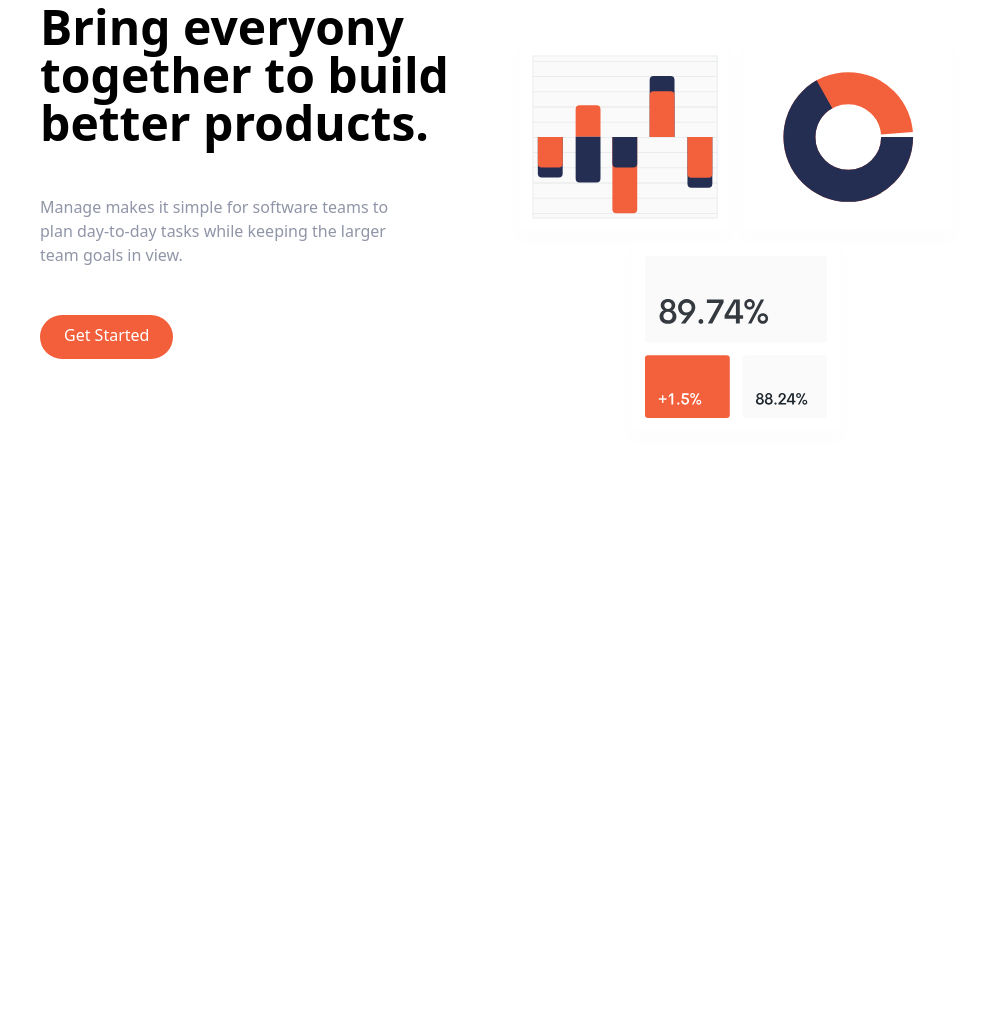
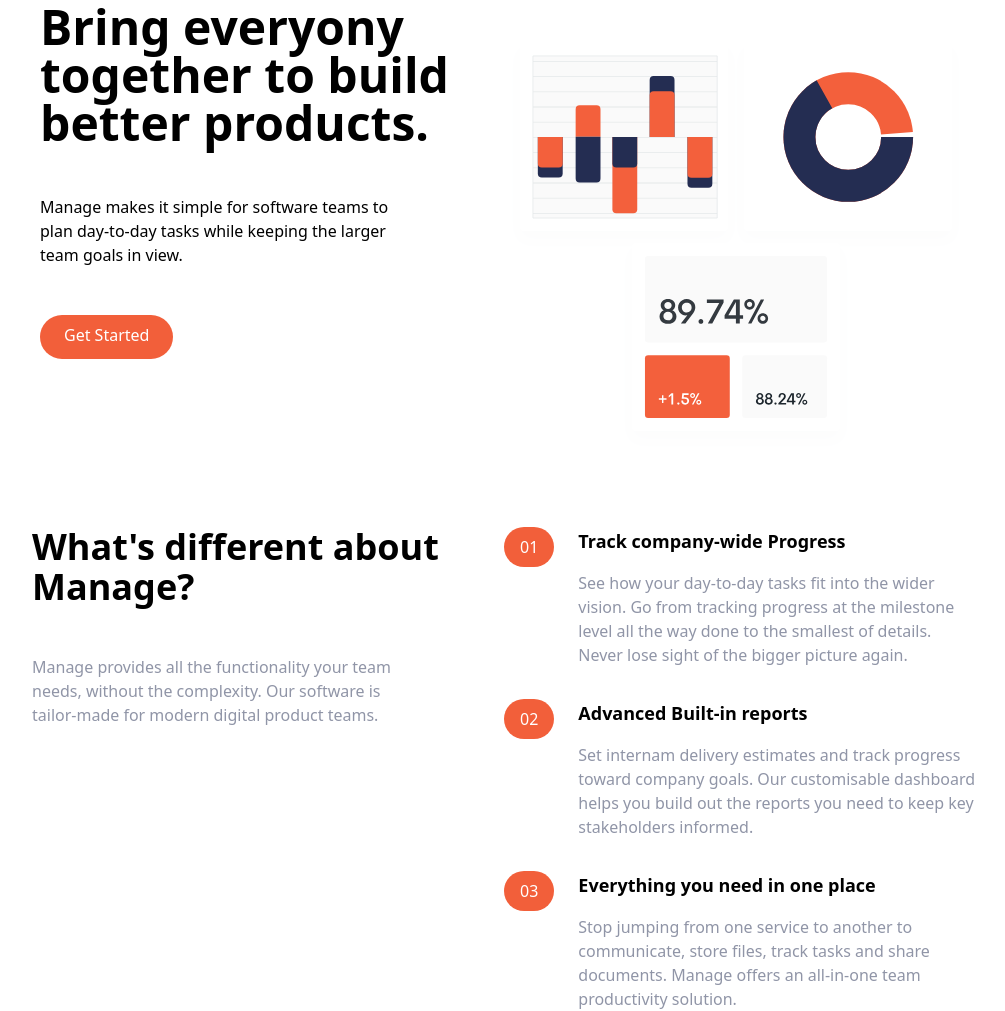
Before and after one commit to Tizsic/Tailwind-Landing-Page, a plain HTML site: page index.html in a window 1280 px wide. Shown: the part 129-1140 px from the top of the page, without its empty margins (136-1141 px from the left). Before the commit the page ends 800 px from the top, so only its background shows below. Drawn offline with Linux system fonts and the light colour scheme.

Commit message:
Sections
Added feature sections,

```diff
--- a/index.html
+++ b/index.html
@@ -1,5 +1,6 @@
 <!DOCTYPE html>
 <html lang="en">
+
 <head>
     <meta charset="UTF-8">
     <meta http-equiv="X-UA-Compatible" content="IE=edge">
@@ -7,6 +8,7 @@
     <title>Document</title>
     <link rel="stylesheet" href="/css/main.css">
 </head>
+
 <body>
     <!-- Nav bar -->
     <nav class="relative container mx-auto p-6">
@@ -16,15 +18,17 @@
                 <img src="img/logo.svg" alt="logo image">
             </div>
             <div class="hidden md:flex space-x-6">
-                <a href="#" class="hover:text-darkGreyishBlue">Pricing</a>
-                <a href="#" class="hover:text-darkGreyishBlue">Product</a>
-                <a href="#" class="hover:text-darkGreyishBlue">About Us</a>
-                <a href="#" class="hover:text-darkGreyishBlue">Careers</a>
-                <a href="#" class="hover:text-darkGreyishBlue">Community</a>
+                <a href="#" class="hover:text-darkGrayishBlue">Pricing</a>
+                <a href="#" class="hover:text-darkGrayishBlue">Product</a>
+                <a href="#" class="hover:text-darkGrayishBlue">About Us</a>
+                <a href="#" class="hover:text-darkGrayishBlue">Careers</a>
+                <a href="#" class="hover:text-darkGrayishBlue">Community</a>
             </div>
 
             <!-- button -->
-            <a href="#" class="hidden md:block p-3 px-6 pt-2 text-white bg-brightRed rounded-full baseline hover:bg-brightRedLight">Get Started</a>
+            <a href="#"
+                class="hidden md:block p-3 px-6 pt-2 text-white bg-brightRed rounded-full baseline hover:bg-brightRedLight">Get
+                Started</a>
         </div>
     </nav>
 
@@ -37,9 +41,12 @@
                 <h1 class="max-w-md text-4xl font-bold text-center md:text-5xl md:text-left">
                     Bring everyony together to build better products.
                 </h1>
-                <p class="max-w-sm text-center text-darkGreyishBlue md:text-left">Manage makes it simple for software teams to plan day-to-day tasks while keeping the larger team goals in view.</p>
+                <p class="max-w-sm text-center text-darkGreyishBlue md:text-left">Manage makes it simple for software
+                    teams to plan day-to-day tasks while keeping the larger team goals in view.</p>
                 <div class="flex justify-center md:justify-start">
-                    <a href="#" class="p-3 px-6 pt-2 text-white bg-brightRed rounded-full baseline hover:bg-brightRedLight">Get Started</a>
+                    <a href="#"
+                        class="p-3 px-6 pt-2 text-white bg-brightRed rounded-full baseline hover:bg-brightRedLight">Get
+                        Started</a>
                 </div>
             </div>
 
@@ -51,7 +58,98 @@
     </section>
 
     <!-- features section -->
+    <section id="features">
+        <!-- flex container -->
+        <div class="container flex flex-col px-4 mx-auto mt-10 space-y-12 md:space-y-0 md:flex-row">
+
+            <!-- Whats different -->
+
+            <div class="flex flex-col space-y-12 md:w-1/2">
+                <h2 class="max-w-md text-4xl font-bold text-center md:text-left">
+                    What's different about Manage?
+                </h2>
+                <p class="max-w-sm text-center text-darkGrayishBlue md:text-left">
+                    Manage provides all the functionality your team needs, without the complexity. Our software is
+                    tailor-made for modern digital product teams.
+                </p>
+            </div>
+
+            <!-- Numbered list -->
+
+            <div class="flex flex-col space-y-8 md:w-1/2">
+                <!-- list item 1 -->
+                <div class="flex flex-col sspace-y-3 md:space-y-0 md:space-x-6 md:flex-row">
+                    <!-- heading -->
+                    <div class="rounded-l-full bg-brightRedSuperLight md:bg-transparent">
+                        <div class="flex items-center space-x-2">
+                            <div class="px-4 py-2 text-white rounded-full d:py-1 bg-brightRed">
+                                01
+                            </div>
+                            <h3 class="text-base font-bold md:mb-4 md:hidden">
+                                Track company-wide Progress
+                            </h3>
+                        </div>
+                    </div>
+                    <div>
+                        <h3 class="hidden mb-4 text-lg font-bold md:block">
+                            Track company-wide Progress
+                        </h3>
+                        <p class="text-darkGrayishBlue">
+                            See how your day-to-day tasks fit into the wider vision. Go from tracking progress at the
+                            milestone level all the way done to the smallest of details. Never lose sight of the bigger
+                            picture again.
+                        </p>
+                    </div>
+                </div>
+                <!-- list item 2 -->
+                <div class="flex flex-col sspace-y-3 md:space-y-0 md:space-x-6 md:flex-row">
+                    <!-- heading -->
+                    <div class="rounded-l-full bg-brightRedSuperLight md:bg-transparent">
+                        <div class="flex items-center space-x-2">
+                            <div class="px-4 py-2 text-white rounded-full d:py-1 bg-brightRed">
+                                02
+                            </div>
+                            <h3 class="text-base font-bold md:mb-4 md:hidden">
+                                Advanced Built-in reports
+                            </h3>
+                        </div>
+                    </div>
+                    <div>
+                        <h3 class="hidden mb-4 text-lg font-bold md:block">
+                            Advanced Built-in reports
+                        </h3>
+                        <p class="text-darkGrayishBlue">
+                            Set internam delivery estimates and track progress toward company goals. Our customisable dashboard helps you build out the reports you need to keep key stakeholders informed.
+                        </p>
+                    </div>
+                </div>
+                <!-- list item 3 -->
+                <div class="flex flex-col sspace-y-3 md:space-y-0 md:space-x-6 md:flex-row">
+                    <!-- heading -->
+                    <div class="rounded-l-full bg-brightRedSuperLight md:bg-transparent">
+                        <div class="flex items-center space-x-2">
+                            <div class="px-4 py-2 text-white rounded-full d:py-1 bg-brightRed">
+                                03
+                            </div>
+                            <h3 class="text-base font-bold md:mb-4 md:hidden">
+                                Everything you need in one place
+                            </h3>
+                        </div>
+                    </div>
+                    <div>
+                        <h3 class="hidden mb-4 text-lg font-bold md:block">
+                            Everything you need in one place
+                        </h3>
+                        <p class="text-darkGrayishBlue">
+                            Stop jumping from one service to another to communicate, store files, track tasks and share documents. Manage offers an all-in-one team productivity solution.
+                        </p>
+                    </div>
+                </div>
+            </div>
+        </div>
+    </section>
 
 
 </body>
+
 </html>
--- a/tailwind.config.js
+++ b/tailwind.config.js
@@ -14,7 +14,7 @@ module.exports = {
         brightRedLight: 'hsl(12, 18%, 69%',
         brighRedSuperLight: 'hsl(12, 88%, 95%)',
         darkBlue: 'hsl(228, 39%, 23%)',
-        darkGreyishBlue: 'hsl(227, 12%, 61%)',
+        darkGrayishBlue: 'hsl(227, 12%, 61%)',
         veryDarkBlue: 'hsl(233, 12%, 13%)',
         veryPaleRed: 'hsl(13, 100%, 96%)',
         veryLightGrey: 'hsl(0, 0%, 98%)',
```
Also changed, not shown: css/main.css.
